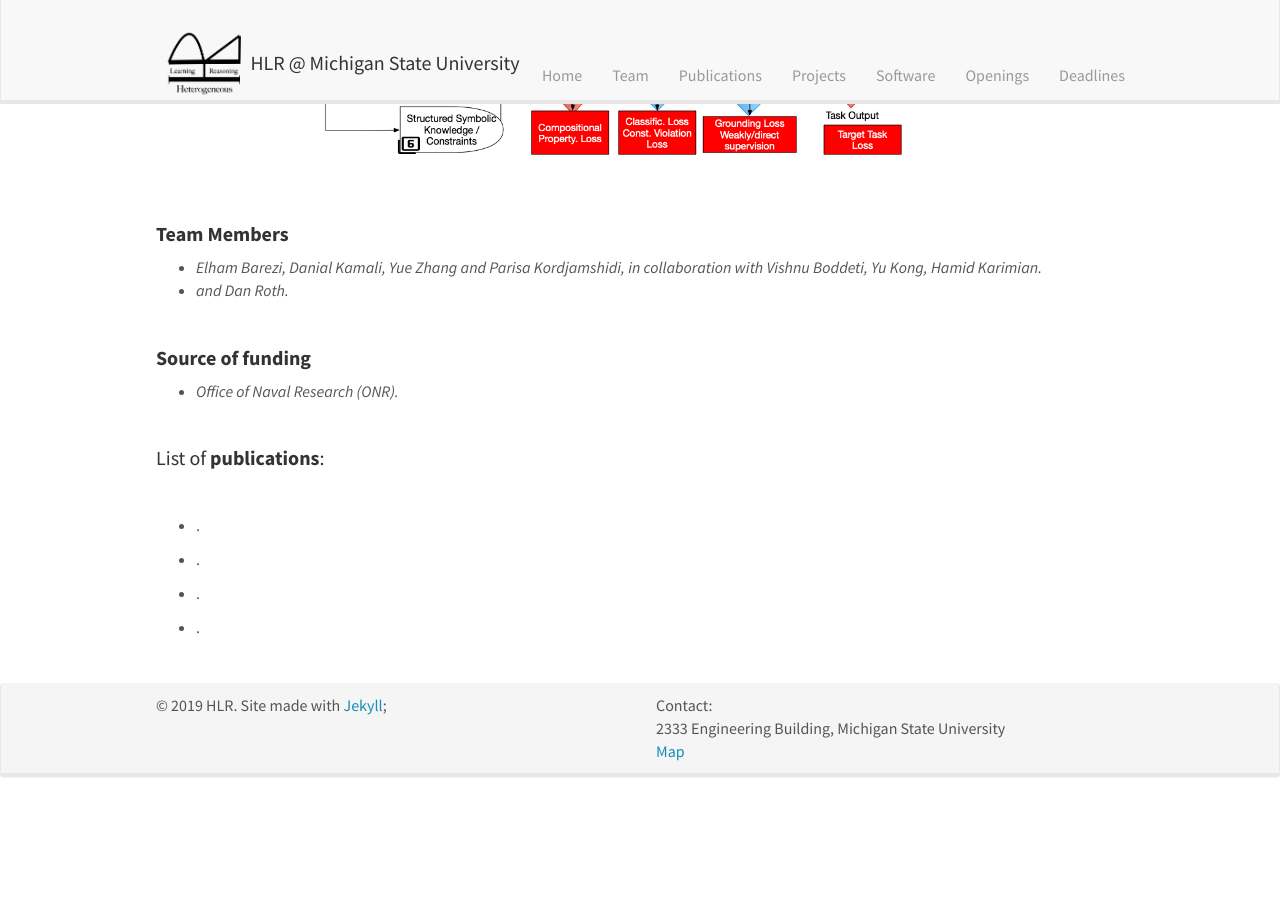
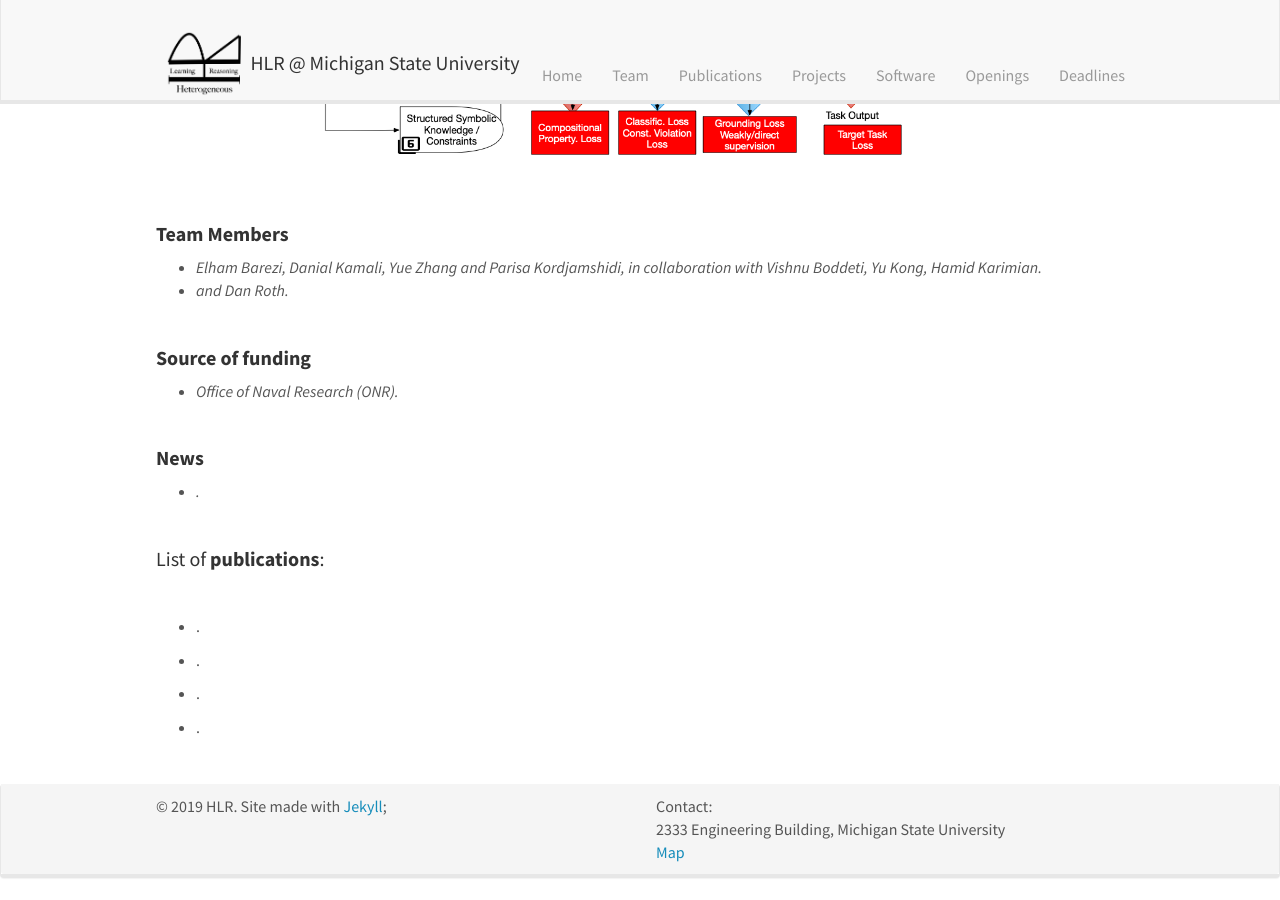
Before and after one commit to HLR/HLR.github.io, a Jekyll site: the page built from _pages/nesycola.md, in a window 1280 px wide and 900 px high, scrolled down 902 px. Built offline with Jekyll 4.4.1, drawn with Linux system fonts in a browser that asks for light colours; nearby versions of some CDN libraries; before the commit the page ends 1701 px from its top, so only the background shows below that.

Commit message:
add news section

```diff
--- a/_data/projects.yml
+++ b/_data/projects.yml
@@ -10,6 +10,7 @@
   graduate_students: and Dan Roth.
   funding_resource: Office of Naval Research (ONR).
   image: nesycola.png
+  news:
   webpage:
   publications:
     - title:
--- a/_pages/nesycola.md
+++ b/_pages/nesycola.md
@@ -39,7 +39,7 @@ permalink: /nesycola/
 <li> <a href="{{ site.url }}{{ site.baseurl }}/gluecons/">GLUECons: A generic benchmark for learning under constraints.</a> </li>
 <li> <a href="#members">Team</a> </li>
 <li> <a href="#fund">Funding</a> </li>
-<li> <a href="#news">News</a> </li>
+<li> <a href="#newssection">News</a> </li>
 <li> <a href="#pubs">Publications</a> </li>
 </ul>
 <br><br>
@@ -61,6 +61,12 @@ permalink: /nesycola/
 </ul>
 
 <br>
+<h4 id="newssection"><b>News</b></h4>
+<ul>
+<li><em> {{ project.news }}. </em></li>
+</ul>
+
+<br>
 {% if project.publications %}
 <h4 id="pubs">List of <b>publications</b>: </h4>
 <br>
```
